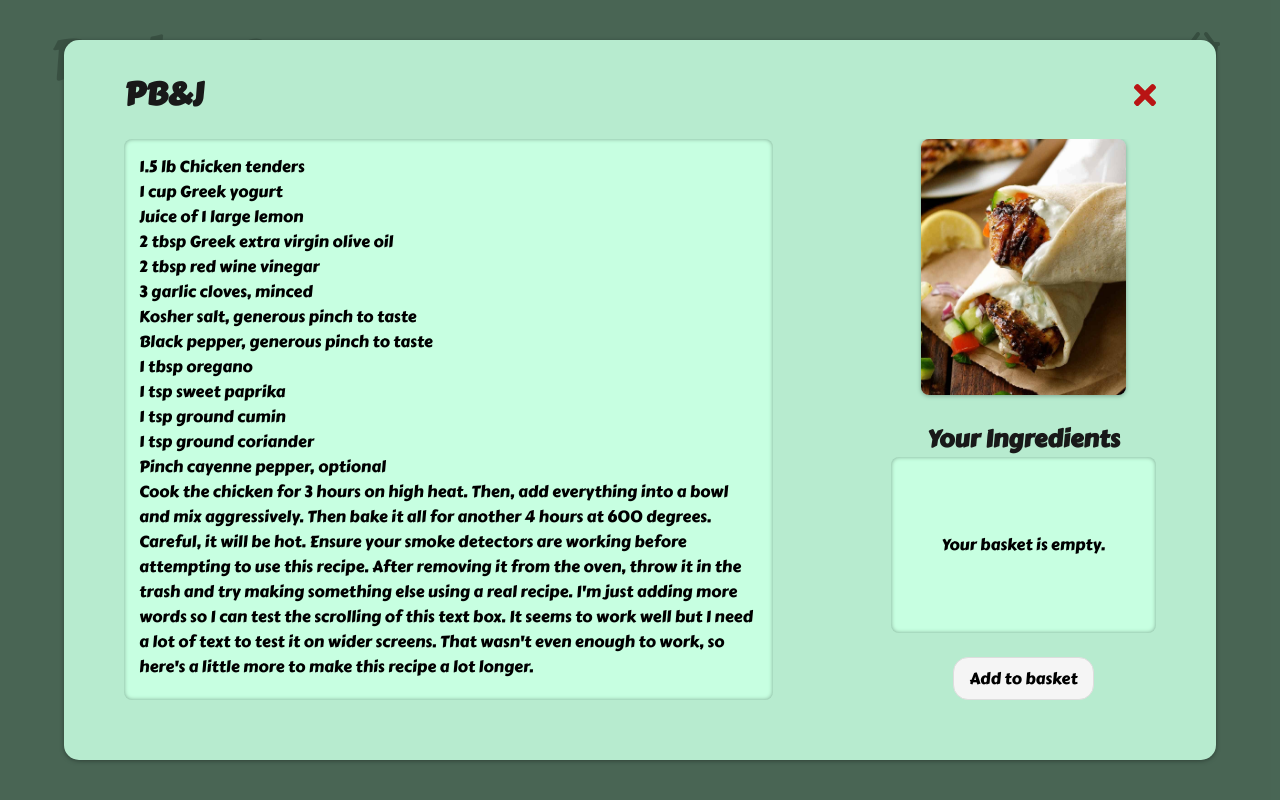
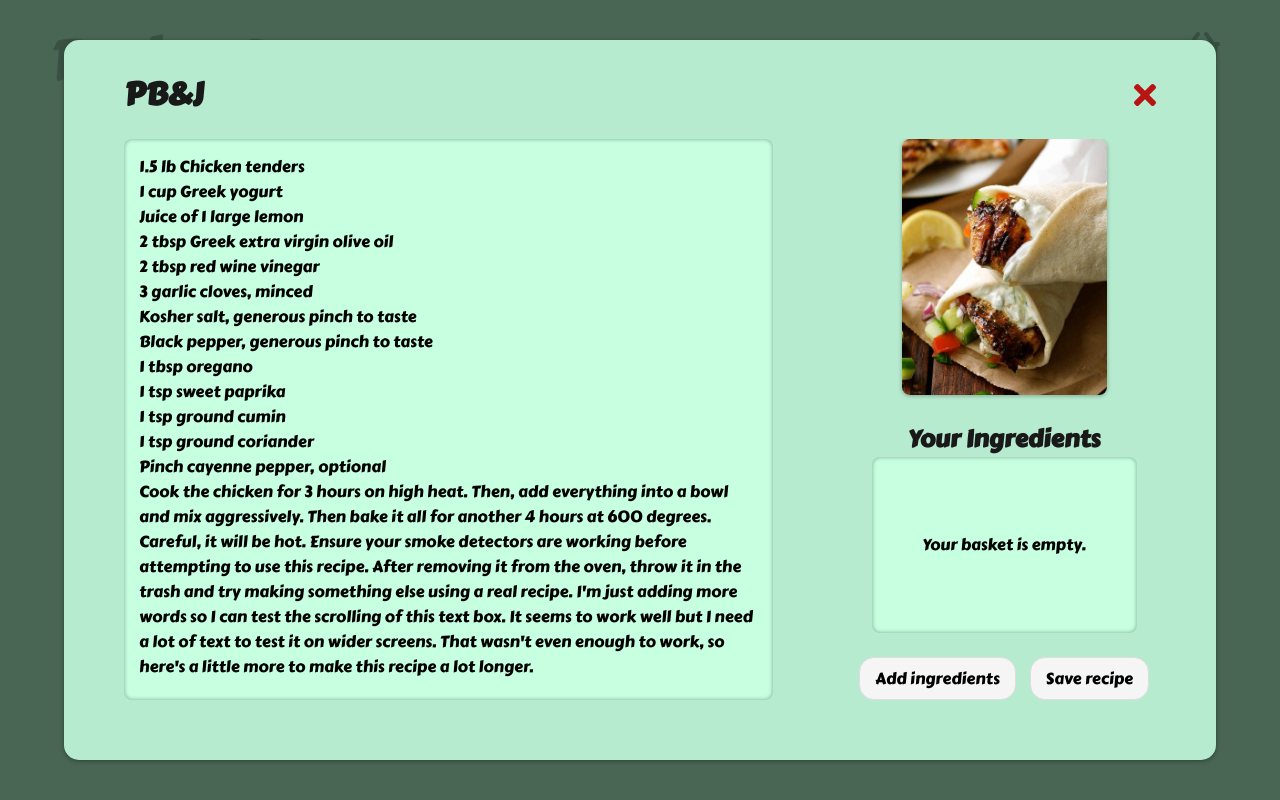
Before and after one commit to ajessefowler/RecipeSesameMockUp, a React (Create React App) app: page / in a window 1280 px wide. Both pictures are taken after a click on the element "PB&J". Built offline with nearby package versions, Linux system fonts and the light colour scheme.

Commit message:
Added save recipe button to recipe screen.

```diff
--- a/src/components/RecipeScreen/AddIngredientsButton/AddIngredientsButton.js
+++ /dev/null
@@ -1,16 +0,0 @@
-import React from "react";
-import './AddIngredientsButton.css';
-
-const AddIngredientsButton = (props) => {
-    const handleButtonClick = () => {
-        props.setAddClicked(true);
-    }
-
-    return (
-        <div className="addIngredientsButton" onClick={handleButtonClick}>
-            <p>Add to basket</p>
-        </div>
-    );
-}
-
-export default AddIngredientsButton;
--- a/src/components/RecipeScreen/AddIngredientsButton/AddIngredientsButton.css
+++ b/src/components/RecipeScreen/RecipeButton/RecipeButton.css
@@ -1,10 +1,15 @@
-.addIngredientsButton {
+.recipeButton {
     padding: 8px 15px;
+    margin: 0 7px;
     background-color: var(--off-white);
     border-radius: var(--large-radius);
     border: var(--gray-border);
 }
 
-.addIngredientsButton:hover {
+.recipeButton:hover {
     cursor: pointer;
 }
+
+.disabled {
+    background-color: var(--disabled-button-color);
+}
--- /dev/null
+++ b/src/components/RecipeScreen/RecipeButton/RecipeButton.js
@@ -0,0 +1,21 @@
+import React from "react";
+import './RecipeButton.css';
+
+const RecipeButton = (props) => {
+    const handleButtonClick = () => {
+        if (props.setAddClicked) props.setAddClicked(true);
+        if (props.setRecipeSaved) props.setRecipeSaved(true);
+    }
+
+    return props.enabled ? (
+        <div className="recipeButton" onClick={handleButtonClick}>
+            <p>{props.label}</p>
+        </div>
+    ) : (
+        <div className="recipeButton disabled" onClick={handleButtonClick}>
+            <p>{props.label}</p>
+        </div>
+    );
+}
+
+export default RecipeButton;
--- a/src/components/RecipeScreen/RecipeControls/RecipeControls.css
+++ b/src/components/RecipeScreen/RecipeControls/RecipeControls.css
@@ -12,3 +12,9 @@
     border-radius: var(--small-radius);
     box-shadow: var(--card-shadow);
 }
+
+.recipeButtons {
+    display: flex;
+    justify-content: space-between;
+    align-items: center;
+}
--- a/src/components/RecipeScreen/RecipeControls/RecipeControls.js
+++ b/src/components/RecipeScreen/RecipeControls/RecipeControls.js
@@ -1,17 +1,24 @@
 import React, { useState } from "react";
 import GyroPhoto from '../../../images/gyros.jpg';
-import AddIngredientsButton from "../AddIngredientsButton/AddIngredientsButton";
+import RecipeButton from "../RecipeButton/RecipeButton";
 import RecipeCartContainer from "../RecipeCartContainer/RecipeCartContainer";
 import './RecipeControls.css';
 
 const RecipeControls = (props) => {
     const [addClicked, setAddClicked] = useState(false);
+    const [recipeSaved, setRecipeSaved] = useState(false);
+    const addIngredientsLabel = "Add ingredients";
+    const saveRecipeLabel = "Save recipe";
+    const savedRecipeLabel = "Recipe saved";
 
     return (
         <div className="recipeControls">
             <img src={GyroPhoto} alt="Selected recipe." />
             <RecipeCartContainer cartContents={props.cartContents} addClicked={addClicked}/>
-            <AddIngredientsButton setAddClicked={setAddClicked}/>
+            <div className="recipeButtons">
+                <RecipeButton setAddClicked={setAddClicked} label={addIngredientsLabel} enabled={true}/>
+                {recipeSaved ? (<RecipeButton label={savedRecipeLabel} setRecipeSaved={setRecipeSaved} enabled={false} />) : (<RecipeButton label={saveRecipeLabel} setRecipeSaved={setRecipeSaved} enabled={true}/>) }
+            </div>
         </div>
     );
 }
--- a/src/cssVariables.css
+++ b/src/cssVariables.css
@@ -11,6 +11,7 @@
     --large-radius: 15px;
     --black-text: rgb(25, 25, 25);
     --off-white: rgb(245, 245, 245);
+    --disabled-button-color: rgb(200, 200, 200);
     --card-shadow: 0px 1px 4px #7ca58f;
     --list-shadow: inset 0px 0px 4px #7ca58f;
     --screen-shadow: 0px 1px 4px rgb(46, 66, 55);
```
